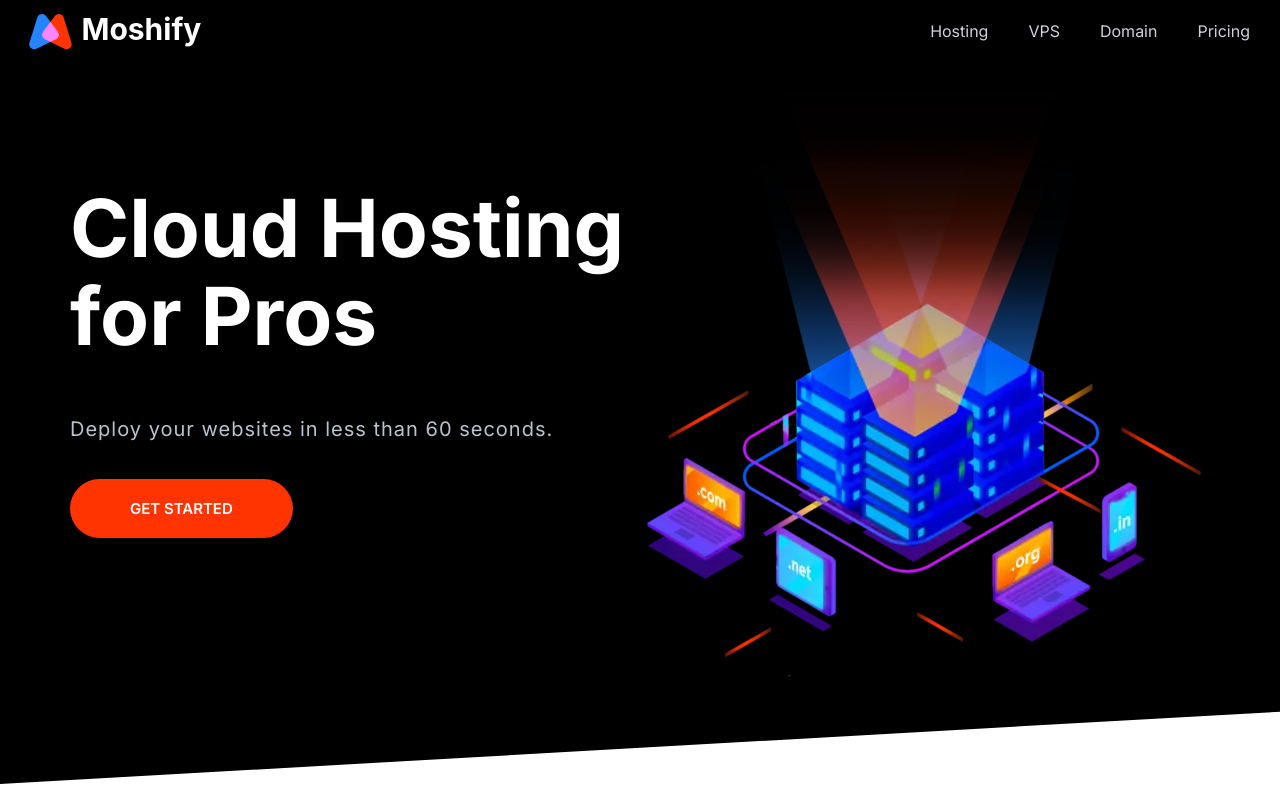
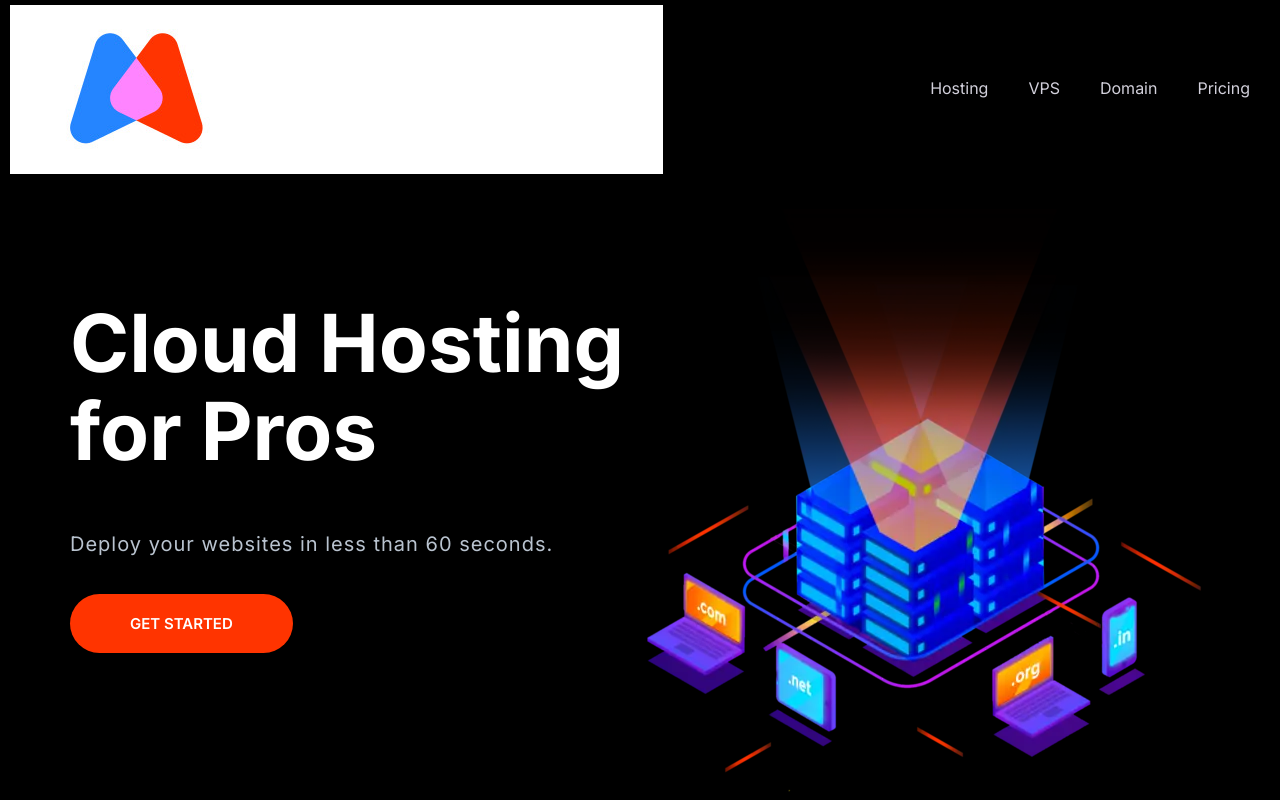
Before and after one commit to ashkan-romi/ashkify, a website built with Parcel: page index.html in a window 1280 px wide. Shown: the top 800 px of the page. Built offline with nearby package versions, Linux system fonts and the light colour scheme; files whose address does not match are found by name.

Commit message:
logo issue 2

```diff
--- a/index.html
+++ b/index.html
@@ -22,7 +22,7 @@
     <header>
       <nav class="nav collapsible">
         <a class="nav__brand" href="#"
-          ><img src="./images/logo.svg" alt="" data-aos="fade-right"
+          ><img src="./images/logo.jpg" alt="" data-aos="fade-right"
         /></a>
         <svg class="icon icon--white nav__toggler">
           <use href="./images/sprite.svg#menu"></use>
@@ -516,7 +516,7 @@
           </div>
         </section>
         <div class="footer__brand">
-          <img src="/images/logo.svg" alt="" data-aos="fade-right" />
+          <img src="/images/logo.jpg" alt="" data-aos="fade-right" />
           <p class="footer__copyright">&copy; Copyright 2020 Mosh Hamedani</p>
         </div>
       </div>
```
Also changed, not shown: images/logo.jpg (added).
